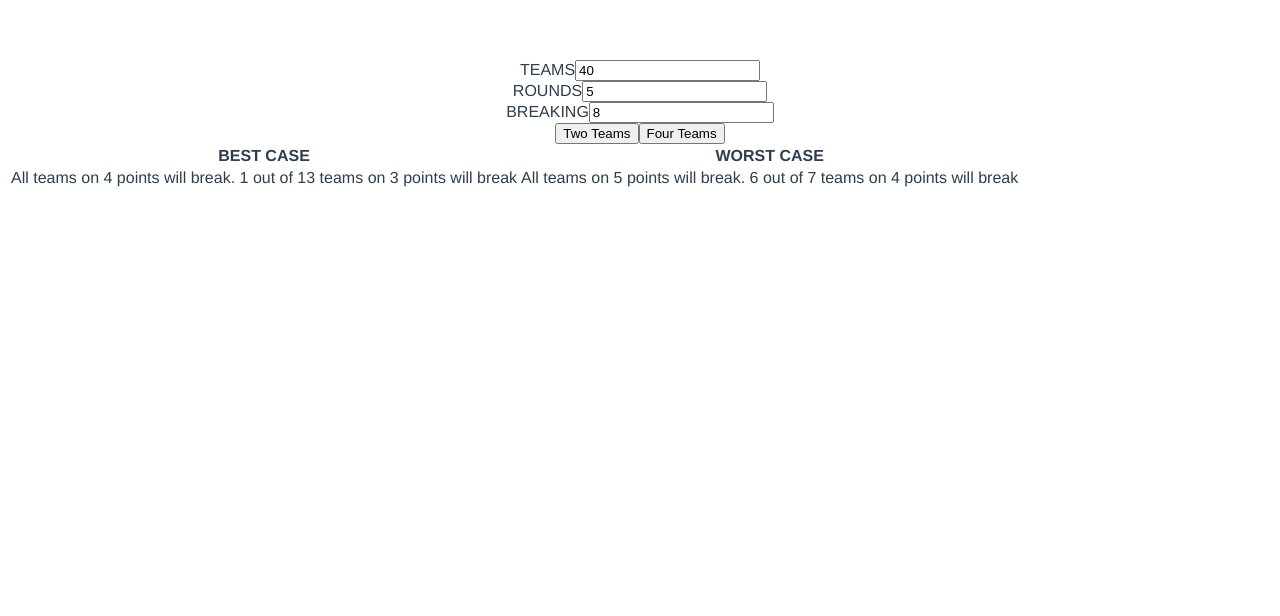
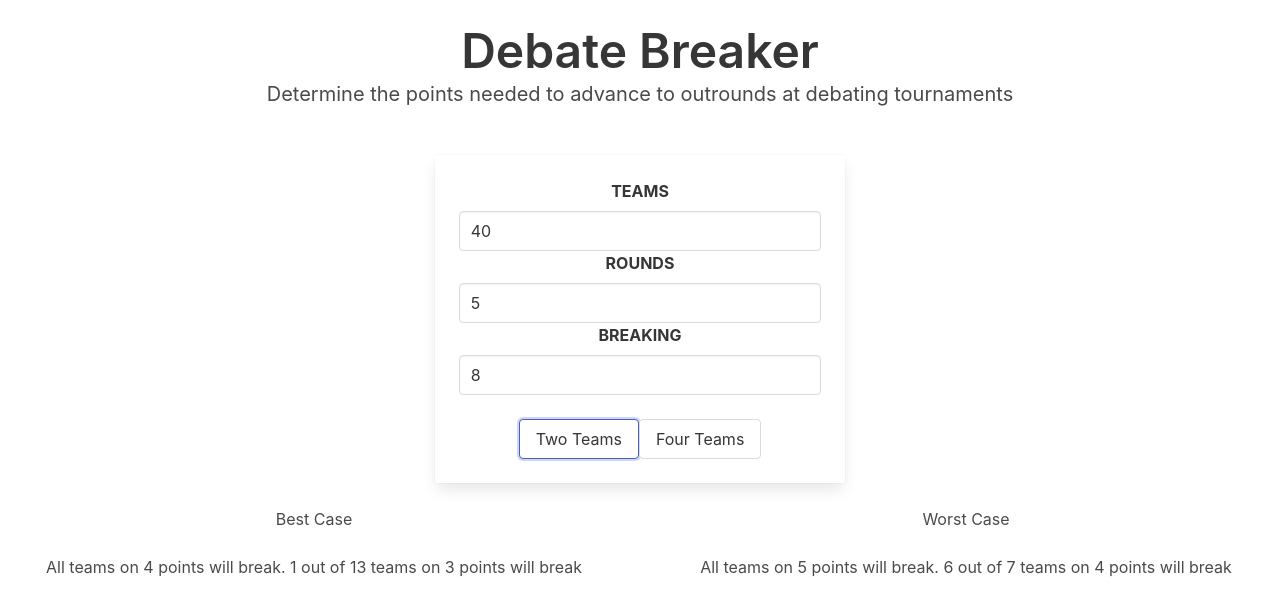
Before and after one commit to SarthakDhingra/debate-break-calculator, a Vue app: page / in a window 1280 px wide. Both pictures are taken after a click on the button "Two Teams". Shown: the top 616 px of the page. Built offline with nearby package versions, Linux system fonts and the light colour scheme.

Commit message:
added bulma styling

```diff
--- a/public/index.html
+++ b/public/index.html
@@ -5,6 +5,7 @@
     <meta http-equiv="X-UA-Compatible" content="IE=edge">
     <meta name="viewport" content="width=device-width,initial-scale=1.0">
     <title><%= htmlWebpackPlugin.options.title %></title>
+    <link rel="stylesheet" href="https://cdn.jsdelivr.net/npm/bulma@0.9.3/css/bulma.min.css">
   </head>
   <body>
     <noscript>
--- a/src/App.vue
+++ b/src/App.vue
@@ -1,25 +1,32 @@
 <template>
+  <br>
+  <Header/>
+  <br>
+  <br>
   <BreakForm/>
 </template>
 
 <script>
 import BreakForm from './components/BreakForm.vue'
+import Header from './components/Header.vue'
+
 
 export default {
   name: 'App',
   components: {
-    BreakForm
+    BreakForm,
+    Header
   }
 }
 </script>
 
 <style>
-#app {
+/* #app {
   font-family: Avenir, Helvetica, Arial, sans-serif;
   -webkit-font-smoothing: antialiased;
   -moz-osx-font-smoothing: grayscale;
   text-align: center;
   color: #2c3e50;
   margin-top: 60px;
-}
+} */
 </style>
--- a/src/components/BreakForm.vue
+++ b/src/components/BreakForm.vue
@@ -1,31 +1,40 @@
 <template>
-    <div class="child">
-        <form class="pure-form pure-form-stacked splash-subhead" @submit.prevent="onSubmit($event)">
-            <label for="teams">TEAMS</label>
-            <input id="teams" v-model.number="teams">
-            <br>
-            <label for="rounds">ROUNDS</label>
-            <input id="rounds" v-model.number="rounds">
-            <br>
-            <label for="breaking">BREAKING</label>
-            <input id="breaking" v-model.number="breaking">
-            <br>
-            <button class="pure-button" name="style" value=2 type="submit">Two Teams</button>
-            <button class="pure-button" name="style" value=4 type="submit">Four Teams</button>
-        </form>
+    <div class="columns has-text-centered" >
+        <div class="column"></div>
+        <div class="column">
+            <div class="card">
+                <div class="card-content">
+                    <div class="content">
+                        <form class="pure-form pure-form-stacked splash-subhead" @submit.prevent="onSubmit($event)">
+                            <label class="label" for="teams">TEAMS</label>
+                            <input class="input" id="teams" v-model.number="teams">
+                            <br>
+                            <label class="label" for="rounds">ROUNDS</label>
+                            <input class="input" id="rounds" v-model.number="rounds">
+                            <br>
+                            <label class="label" for="breaking">BREAKING</label>
+                            <input class="input" id="breaking" v-model.number="breaking">
+                            <br>
+                            <br>
+                            <button class="button" name="style" value=2 type="submit">Two Teams</button>
+                            <button class="button" name="style" value=4 type="submit">Four Teams</button>
+                        </form>
+                    </div>
+                </div>
+            </div>
+        </div>
+        <div class="column"></div>
     </div>
 
-    <div v-if="displayResults" class="splash-subhead grandchild">
-        <table>
-            <tr>
-                <th>BEST CASE</th>
-                <th>WORST CASE</th>
-            </tr>
-            <tr>
-                <td>{{best_string}}</td>
-                <td>{{worst_string}}</td>
-            </tr>
-        </table>
+    <div v-if="displayResults">
+        <div class="columns is-mobile has-text-centered">
+            <p class="column">Best Case</p>
+            <p class="column">Worst Case</p>
+        </div>
+        <div class="columns is-mobile has-text-centered">
+            <p class="column">{{best_string}}</p>
+            <p class="column">{{worst_string}}</p>
+        </div>
     </div>
 </template>
 
@@ -48,18 +57,12 @@ export default {
     methods: {
         onSubmit(event) {
 
-            console.log(event)
-
             let style = parseInt(event.submitter.attributes.value.value)
             let tournament = new Tournament(style)
             let results = tournament.getBreak(this.teams, this.breaking, this.rounds)
 
-            console.log("RESULTS")
             let best = results[0]
             let worst = results[1]
-            console.log(best)
-            console.log(worst)
-            console.log(event)
 
             this.best_string = `All teams on ${best.guranteed_break} points will break. ${best.breaking_on_speaks} out of ${best.total_on_speaks} teams on ${best.speaks_break} points will break`
             this.worst_string = `All teams on ${worst.guranteed_break} points will break. ${worst.breaking_on_speaks} out of ${worst.total_on_speaks} teams on ${worst.speaks_break} points will break`
--- /dev/null
+++ b/src/components/Header.vue
@@ -0,0 +1,19 @@
+<template>
+    <div class="has-text-centered">
+        <h1 class="title is-1">{{title}}</h1>
+        <h5 class="subtitle is-5">{{description}}</h5>
+    </div>
+</template>
+
+<script>
+
+export default {
+    name: "Header",
+    data() {
+        return {
+            title: "Debate Breaker",
+            description: "Determine the points needed to advance to outrounds at debating tournaments"
+        }
+    }
+}
+</script>
```
